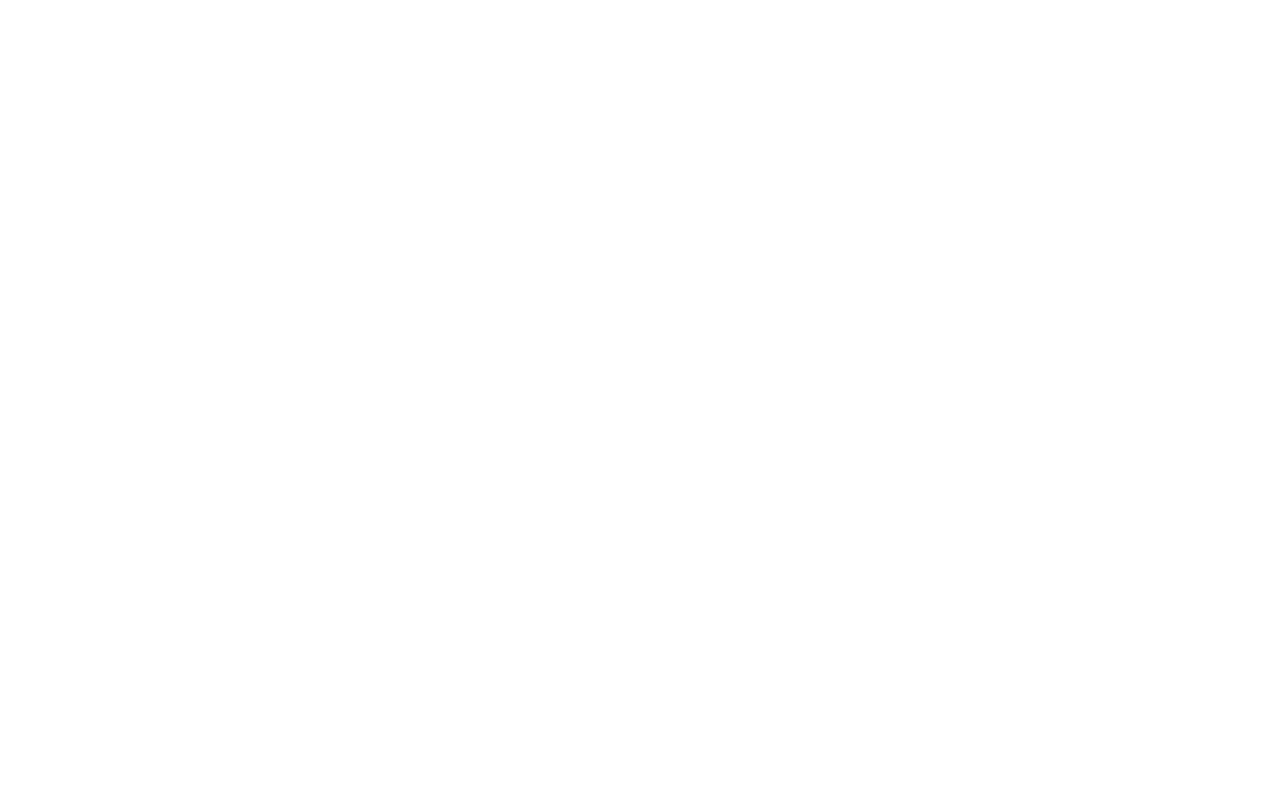
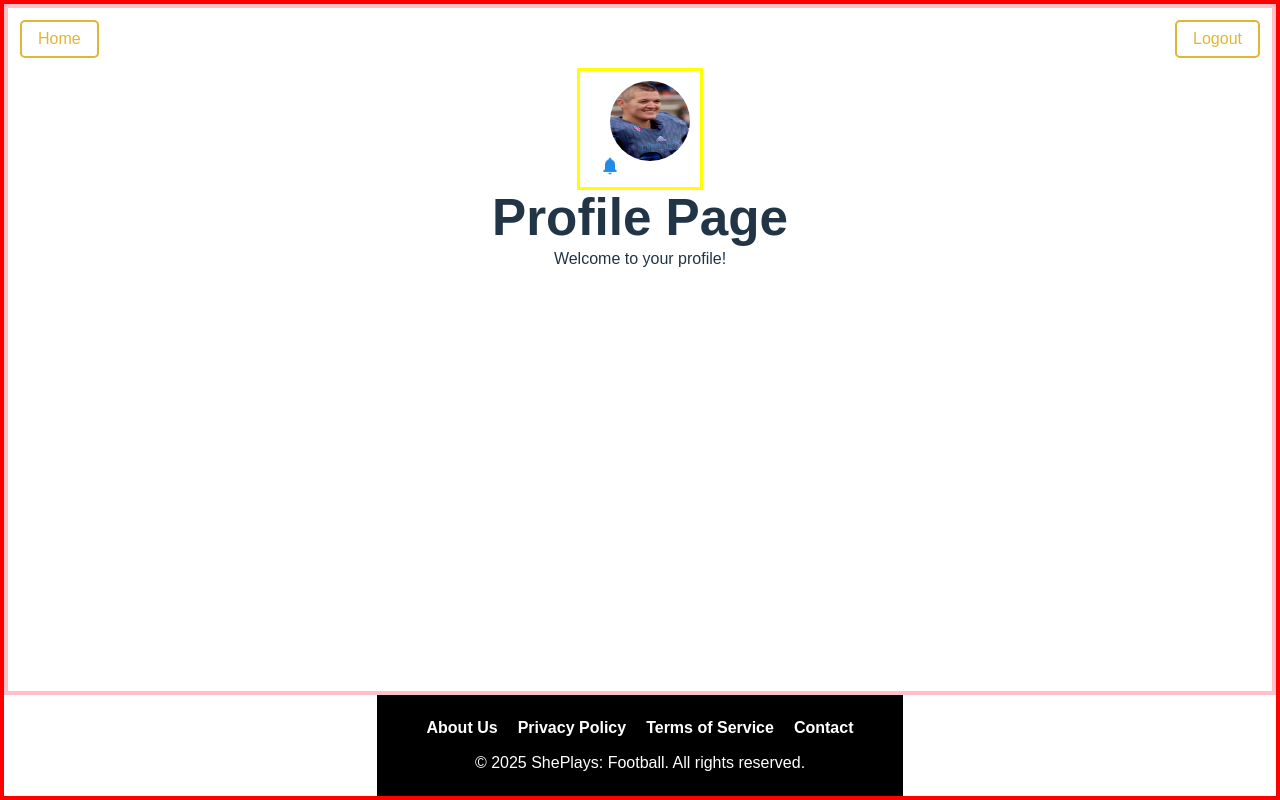
Before and after one commit to vroces/miniproject2, a React (Vite) app in the folder mini-project2/: page /profile in a window 1280 px wide. Before the commit this address had no page. Built offline with nearby package versions, Linux system fonts and the light colour scheme.

Commit message:
profile page in progress

```diff
--- a/mini-project2/src/App.jsx
+++ b/mini-project2/src/App.jsx
@@ -8,7 +8,7 @@
   return (
     <AuthProvider>
       <Router>
-        <AppRoutes /> {/* Using the AppRoutes component */}
+        <AppRoutes />
       </Router>
     </AuthProvider>
   );
--- a/mini-project2/src/components/Navigation.jsx
+++ b/mini-project2/src/components/Navigation.jsx
@@ -6,7 +6,7 @@
     <nav className="nav">
       <ul>
         <li><NavLink to="/dashboard" className={({ isActive }) => (isActive ? 'active' : '')}>Home</NavLink></li>
-        <li><NavLink to="/teams" className={({ isActive }) => (isActive ? 'active' : '')}>Teams</NavLink></li>
+
 
         <li><NavLink to="/news" className={({ isActive }) => (isActive ? 'active' : '')}>News</NavLink></li>
         <li><NavLink to="/community" className={({ isActive }) => (isActive ? 'active' : '')}>Community</NavLink></li>
--- /dev/null
+++ b/mini-project2/src/pages/ProfilePage.jsx
@@ -0,0 +1,34 @@
+import React from "react";
+import HomeButton from "../components/HomeButton";
+import LogoutButton from "../components/LogoutButton";
+import Footer from "../components/Footer";
+import Profile from "../components/Profile";
+
+import "../styles/ProfilePage.css";
+
+const ProfilePage = () => {
+  return (
+    <div className="profile-page-container">
+      <div className="profile-page-content">
+
+        <div className="profile-page-top-section">
+          <Profile className="profile-page-pic" />
+          <div className="profile-page-buttons">
+            <HomeButton />
+            <LogoutButton />
+          </div>
+        </div>
+
+
+        <h1>Profile Page</h1>
+        <p>Welcome to your profile!</p>
+
+      </div>
+
+     <Footer/>
+
+    </div>
+  );
+};
+
+export default ProfilePage;
--- a/mini-project2/src/routes/Routes.jsx
+++ b/mini-project2/src/routes/Routes.jsx
@@ -11,6 +11,7 @@
 import PrivacyPolicy from "../pages/PrivacyPolicy";
 import TermsService from "../pages/TermsService";
 import Contact from "../pages/Contact";
+import ProfilePage from "../pages/ProfilePage";
 
 const AppRoutes = () => {
   return (
@@ -27,6 +28,7 @@
       <Route path="/privacy-policy" element={<PrivacyPolicy />} />
       <Route path="/terms-of-service" element={<TermsService />} />
       <Route path="/contact" element={<Contact />} />
+      <Route path="/profile" element={<ProfilePage/>} />
     </Routes>
   );
 };
--- a/mini-project2/src/styles/DashboardPageStyles.css
+++ b/mini-project2/src/styles/DashboardPageStyles.css
@@ -150,6 +150,7 @@
   display: flex;
   align-items: flex-end;
   width: 300px;
+  margin-right: 1px;
 }
 
 .search-bar input {
@@ -308,8 +309,10 @@
 
 /* Testimonials Section */
 .testimonials {
-  background-color: #222322;
-
+  background-image: url("../assets/signupbackground.png");
+  background-repeat: no-repeat;
+  background-size: cover;
+  background-position: center bottom;
   padding: 50px;
   text-align: center;
 }
--- /dev/null
+++ b/mini-project2/src/styles/ProfilePage.css
@@ -0,0 +1,34 @@
+.profile-page-container {
+    display: flex;
+    flex-direction: column;
+    min-height: 100vh;
+    width: 100vw;
+    padding: 0;
+    margin: 0;
+    align-items: center;
+    border: 4px solid red;
+  }
+
+  /* Main content area */
+  .profile-page-content {
+    flex-grow: 1;
+    display: flex;
+    flex-direction: column;
+    align-items: center;
+    text-align: center;
+    width: 100%;
+    padding: 20px;
+    box-sizing: border-box;
+    border: 4px solid pink;
+  }
+
+
+  .profile-page-top-section {
+    display: flex;
+    flex-direction: column;
+    align-items: center;
+    gap: 8px;
+    margin-top: 40px;
+    border: 3px solid yellow;
+    justify-content: center;
+  }
```
